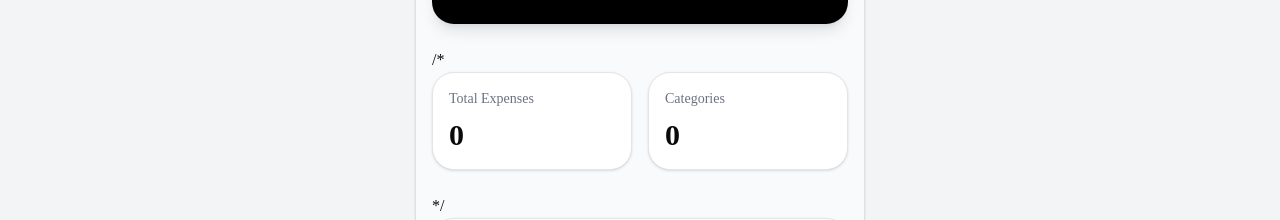
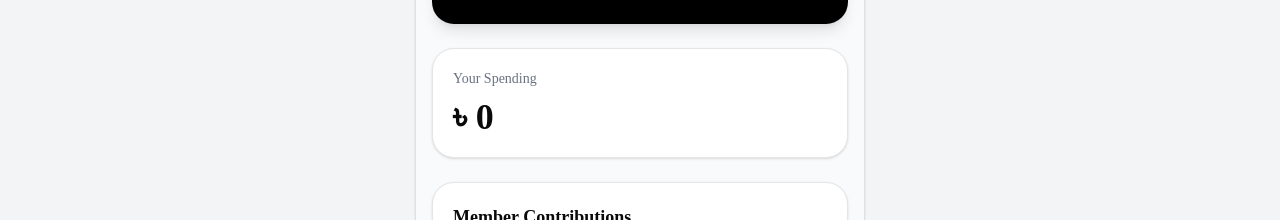
Before and after one commit to brs2026/autoExpense, a Next.js app: page /dashboard in a window 1280 px wide. Shown: the part 240-460 px from the top of the page. Built offline with nearby package versions, Linux system fonts and the light colour scheme; no server answers; the database is empty.

Commit message:
UI Update(Dashboard Page)

```diff
--- a/src/app/(app)/dashboard/page.tsx
+++ b/src/app/(app)/dashboard/page.tsx
@@ -221,25 +221,6 @@ export default function DashboardPage() {
         </p>
       </div>
 
-      /* {/* Stats */}
-      <div className="grid grid-cols-2 gap-4">
-        <div className="rounded-3xl border bg-white p-4 shadow-sm">
-          <p className="text-sm text-gray-500">
-            {messages.dashboard.totalExpenses}
-          </p>
-
-          <h3 className="mt-2 text-3xl font-bold">{totalExpenses}</h3>
-        </div>
-
-        <div className="rounded-3xl border bg-white p-4 shadow-sm">
-          <p className="text-sm text-gray-500">
-            {messages.dashboard.categories}
-          </p>
-
-          <h3 className="mt-2 text-3xl font-bold">{totalCategories}</h3>
-        </div>
-      </div> */
-
       {/* My Spending */}
       <div className="rounded-3xl border bg-white p-5 shadow-sm">
         <p className="text-sm text-gray-500">
```
